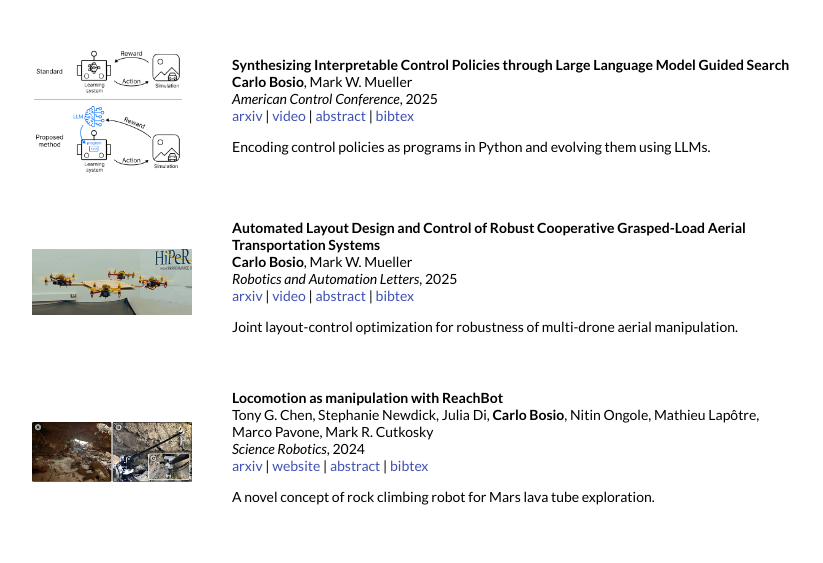
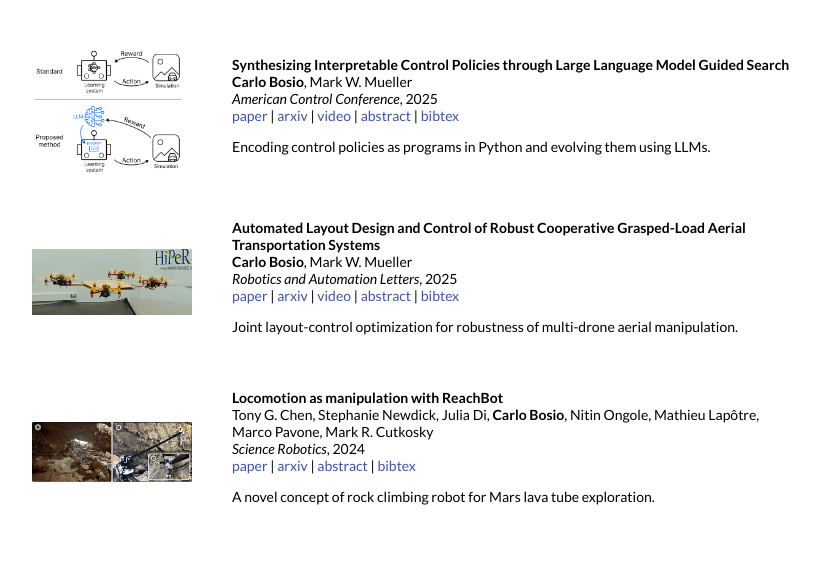
Before and after one commit to carlobosio/carlobosio.github.io, a Jekyll site: the page built from _posts/2025-10-1-colmo.markdown, in a window 1280 px wide. Shown: the part 1311-1874 px from the top of the page, without its empty margins (228-1051 px from the left). Built offline with Jekyll 4.4.1, drawn with Linux system fonts in a browser that asks for light colours.

Commit message:
adding official paper links

```diff
--- a/_layouts/default.html
+++ b/_layouts/default.html
@@ -128,6 +128,9 @@
               <br>
               <em>{{post.venue}}</em>, {{ post.date | date: "%Y" }}
               <br>
+              {% if post.paper %}
+              <a href="{{post.paper}}">paper</a> |
+              {% endif %}
               {% if post.arxiv %}
               <a href="{{post.arxiv}}">arxiv</a> |
               {% endif %}
--- a/_posts/2023-09-15-layout.markdown
+++ b/_posts/2023-09-15-layout.markdown
@@ -7,6 +7,7 @@ image: /images/drones1.png
 categories: Research
 author: "Carlo Bosio"
 authors: "<strong>Carlo Bosio</strong>, Mark W. Mueller"
+paper: https://ieeexplore.ieee.org/abstract/document/10909202
 arxiv: https://arxiv.org/abs/2310.07649
 video: https://youtu.be/2LDrVZTe0Vw?si=aa6oGixdfZDq0QgF
 abstract: "The co-design of robotic systems, i.e. the joint optimization of physical parameters and controllers, is extremely challenging, due to the difficulties in predicting the effect that changes of physical parameters have on final performances. At the same time, physical and morphological modifications can drastically improve robot capabilities, perhaps completely unlocking new skills and tasks. We present a novel approach to co-optimize the physical layout and the control of a cooperative aerial transportation system. The goal is to achieve the most precise and robust flight when carrying a payload. We assume the agents are connected to the payload through rigid attachments, essentially transforming the whole system into a larger flying object with ''thrust modules'' at the attachment locations of the quadcopters. We investigate the optimal arrangement of the thrust modules around the payload, so that the resulting system achieves the best disturbance rejection capabilities. We choose the H2 norm as a metric of robustness, and propose an algorithm to optimize the layout of the vehicles around the object, and their control altogether. We experimentally validate the effectiveness and benefits of our approach using fleets of three and four quadcopters and payloads of diverse shapes."
--- a/_posts/2024-04-05-reachbot.markdown
+++ b/_posts/2024-04-05-reachbot.markdown
@@ -7,7 +7,7 @@ image: /images/reachbot.jpg
 categories: Research
 author: "Carlo Bosio"
 authors: "Tony G. Chen, Stephanie Newdick, Julia Di, <strong>Carlo Bosio</strong>, Nitin Ongole, Mathieu Lapôtre, Marco Pavone, Mark R. Cutkosky"
-website: https://www.science.org/doi/10.1126/scirobotics.adi9762
+paper: https://www.science.org/doi/10.1126/scirobotics.adi9762
 arxiv: https://arxiv.org/abs/2407.00973
 abstract: "Caves and lava tubes on the Moon and Mars are sites of geological and astrobiological interest but consist of terrain that is inaccessible with traditional robot locomotion. To support the exploration of these sites, we present ReachBot, a robot that uses extendable booms as appendages to manipulate itself with respect to irregular rock surfaces. The booms terminate in grippers equipped with microspines and provide ReachBot with a large workspace, allowing it to achieve force closure in enclosed spaces, such as the walls of a lava tube. To propel ReachBot, we present a contact-before-motion planner for nongaited legged locomotion that uses internal force control, similar to a multifingered hand, to keep its long, slender booms in tension. Motion planning also depends on finding and executing secure grips on rock features. We used a Monte Carlo simulation to inform gripper design and predict grasp strength and variability. In addition, we used a two-step perception system to identify possible grasp locations. To validate our approach and mechanisms under realistic conditions, we deployed a single ReachBot arm and gripper in a lava tube in the Mojave Desert. The field test confirmed that ReachBot will find many targets for secure grasps with the proposed kinematic design."
 bibtex: |
--- a/_posts/2024-09-30-synthesizing.markdown
+++ b/_posts/2024-09-30-synthesizing.markdown
@@ -7,6 +7,7 @@ image: /images/interpretable-llm.png
 categories: Research
 author: "Carlo Bosio"
 authors: "<strong>Carlo Bosio</strong>, Mark W. Mueller"
+paper: https://ieeexplore.ieee.org/abstract/document/11107729
 arxiv: https://arxiv.org/abs/2410.05406
 video: https://youtu.be/7T7yRGya-q8
 abstract: "The combination of Large Language Models (LLMs), systematic evaluation, and evolutionary algorithms has enabled breakthroughs in combinatorial optimization and scientific discovery. We propose to extend this powerful combination to the control of dynamical systems, generating interpretable control policies capable of complex behaviors. With our novel method, we represent control policies as programs in standard languages like Python. We evaluate candidate controllers in simulation and evolve them using a pre-trained LLM. Unlike conventional learning-based control techniques, which rely on black box neural networks to encode control policies, our approach enhances transparency and interpretability. We still take advantage of the power of large AI models, but leverage it at the policy design phase, ensuring that all system components remain interpretable and easily verifiable at runtime. Additionally, the use of standard programming languages makes it straightforward for humans to finetune or adapt the controllers based on their expertise and intuition. We illustrate our method through its application to the synthesis of an interpretable control policy for the pendulum swing-up and the ball in cup tasks. We make the code available at https://github.com/muellerlab/synthesizing_interpretable_control_policies.git"
```
